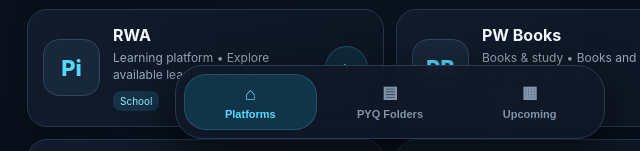
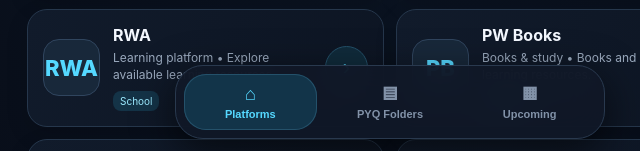
Before and after one commit to vikrant440/VIKRANT-STUDY, a plain HTML site: page index.html in a window 1280 px wide. Shown: the part 649-800 px from the top of the page, 250-890 px from the left. Drawn offline with Linux system fonts and the light colour scheme.

Commit message:
Update index.html

```diff
--- a/index.html
+++ b/index.html
@@ -75,10 +75,10 @@ const seed=[
  {name:"Career Will",batch:"Learning platform",category:"Government Exams",desc:"Explore career and exam preparation.",initial:"CW"},
  {name:"Physics Wallah",batch:"PW batches",category:"School",desc:"School and competitive exam learning.",initial:"PW"},
  {name:"Mission Jeet",batch:"Learning platform",category:"Government Exams",desc:"Explore available courses.",initial:"MJ"},
- {name:"RWA",batch:"Learning platform",category:"School",desc:"Explore available learning resources.",initial:"Pi"},
+ {name:"RWA",batch:"Learning platform",category:"School",desc:"Explore available learning resources.",initial:"RWA"},
  {name:"PW Books",batch:"Books & study",category:"School",desc:"Books and learning resources.",initial:"PB"},
  {name:"Khan Global",batch:"Learning platform",category:"Government Exams",desc:"Explore available courses.",initial:"KG"},
- {name:"TARGET BOARD",batch:"School batches",category:"School",desc:"School learning platform.",initial:"NT"},
+ {name:"TARGET BOARD",batch:"School batches",category:"School",desc:"School learning platform.",initial:"TB"},
  {name:"Study IQ",batch:"Exam preparation",category:"Government Exams",desc:"Explore exam preparation.",initial:"IQ"},
  {name:"Unacademy",batch:"Learning platform",category:"JEE / NEET",desc:"Explore available courses.",initial:"UA"}
 ];
```
